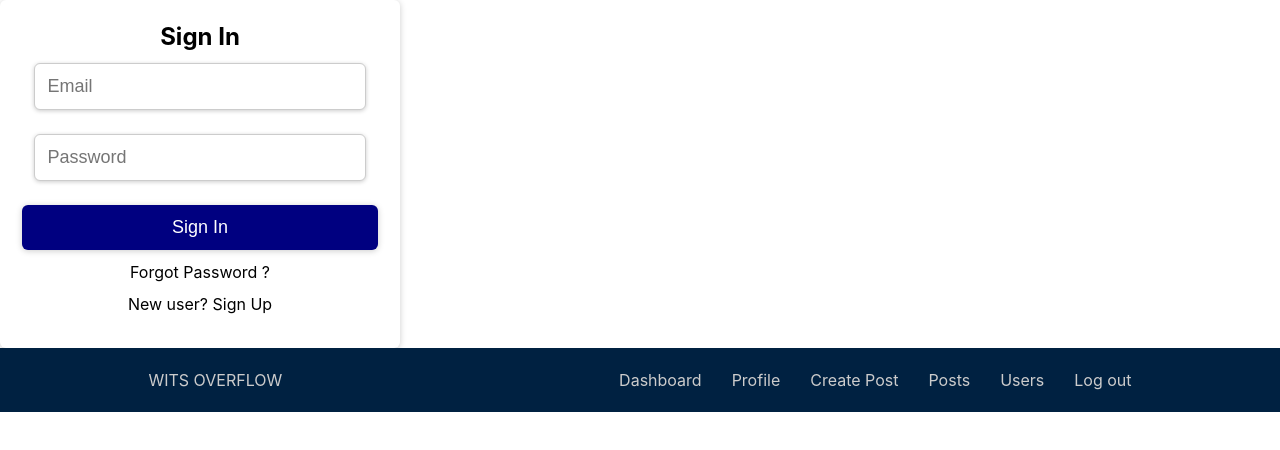
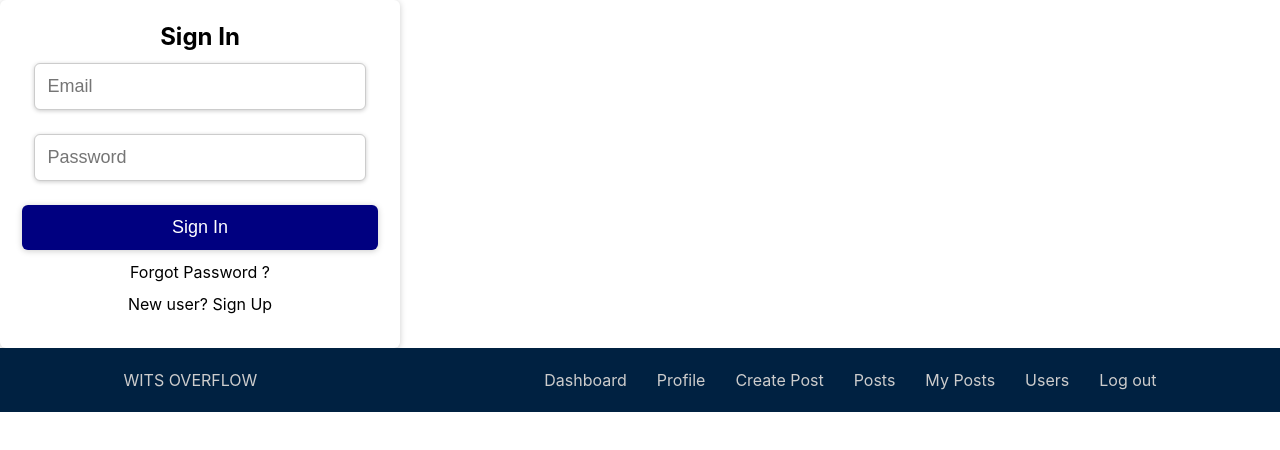
Before and after one commit to TRJMajika/Wits_Overflow_tt, a React (Create React App) app: page /dashboard in a window 1280 px wide. Shown: the top 450 px of the page. Built offline with nearby package versions, Linux system fonts and the light colour scheme; no server answers.

Commit message:
Update navbar.jsx

```diff
--- a/src/components/navbar.jsx
+++ b/src/components/navbar.jsx
@@ -47,6 +47,11 @@ function Navbar() {
           </a>
         </li>
          <li className="nav__item">
+          <a href="/myposts" className="nav__link">
+            My Posts
+          </a>
+        </li>
+         <li className="nav__item">
           <a href="/allusers" className="nav__link">
             Users
           </a>
```
